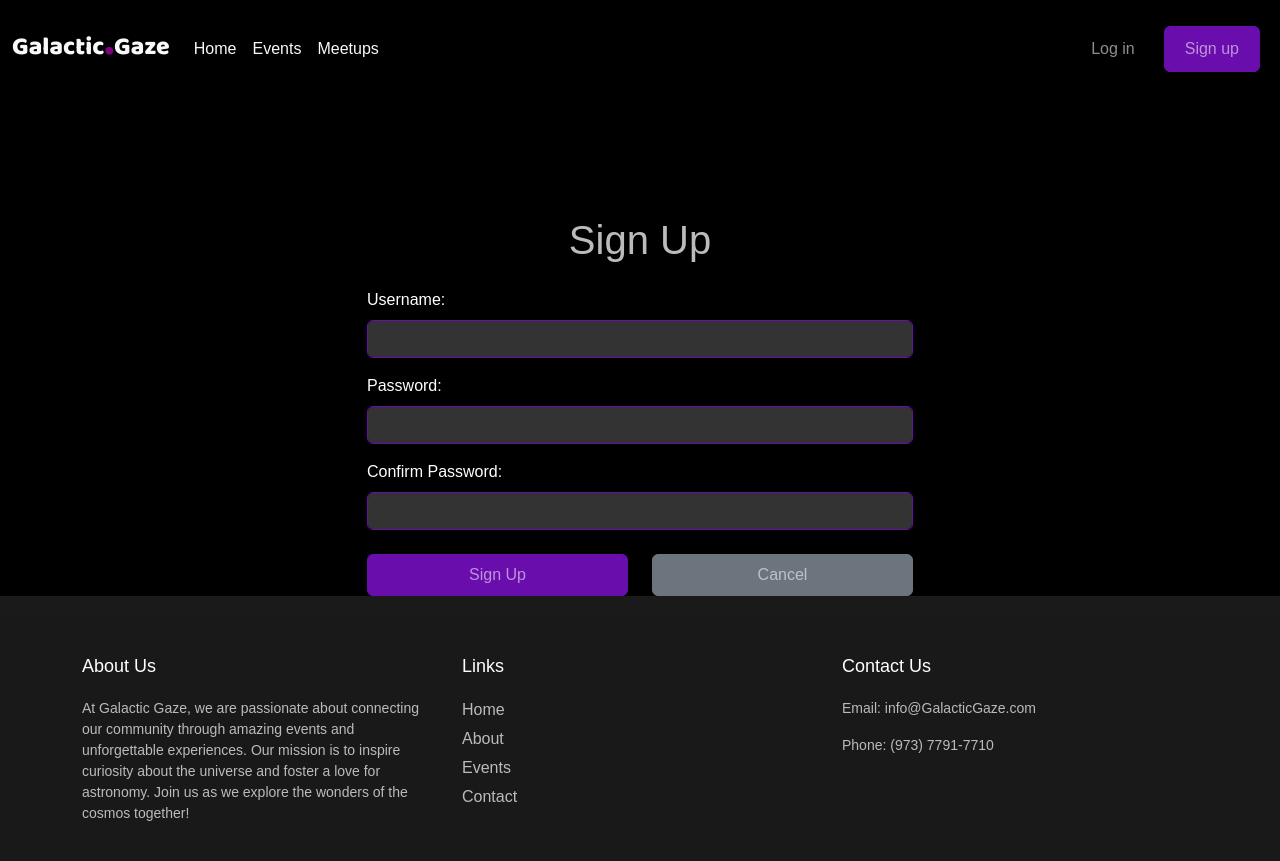
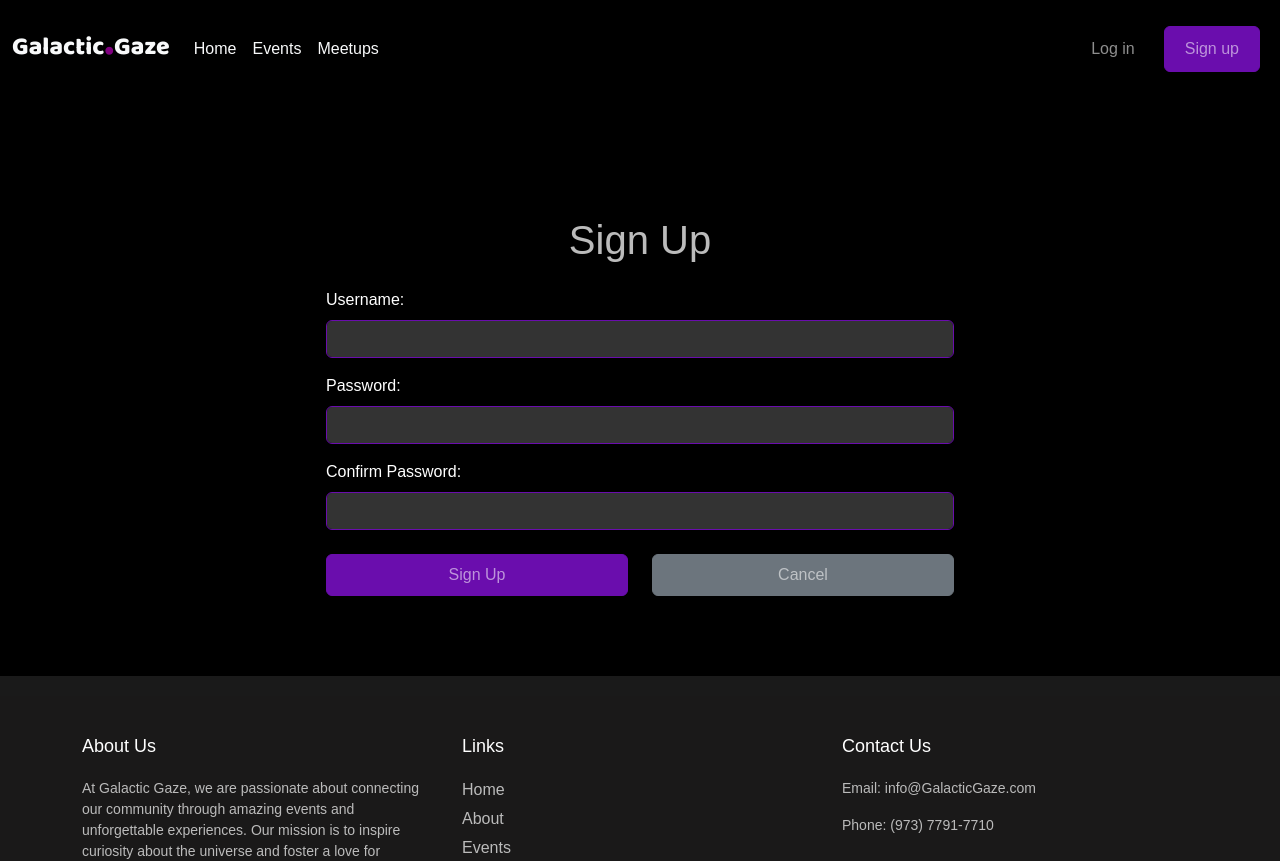
Before and after one commit to zainabdhaif/galactic-gaze-front-end, a React (Vite) app: page /signup in a window 1280 px wide. Shown: the top 861 px of the page. Built offline with nearby package versions, Linux system fonts and the light colour scheme; no server answers.

Commit message:
mearge work

```diff
--- a/src/components/SignupForm/SignupForm.jsx
+++ b/src/components/SignupForm/SignupForm.jsx
@@ -42,7 +42,7 @@ const SignupForm = (props) => {
   };
 
   return (
-    <main className="container mt-5">
+    <main className="container-signin mt-5">
       <div className="row justify-content-center">
         <div className="col-md-6">
           <h1 className="text-center mb-4">Sign Up</h1>
```
